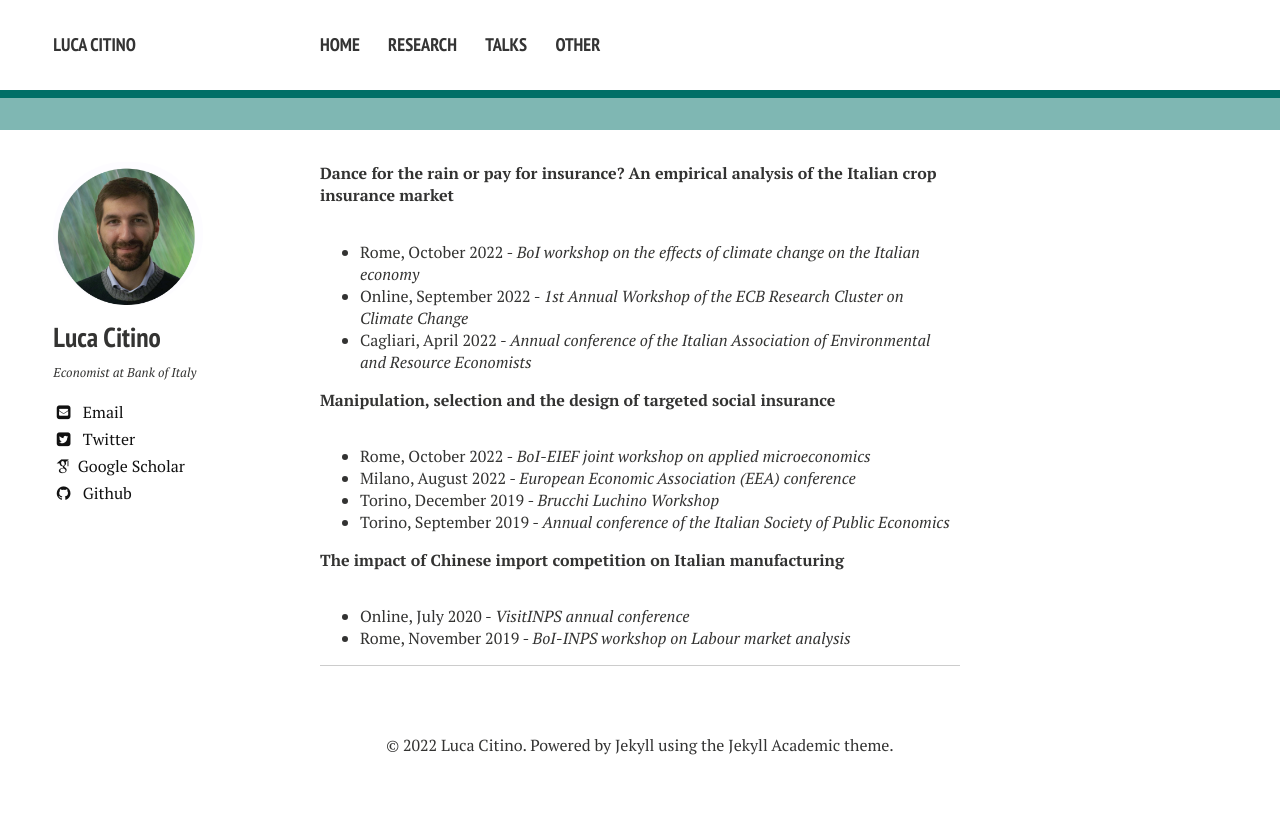
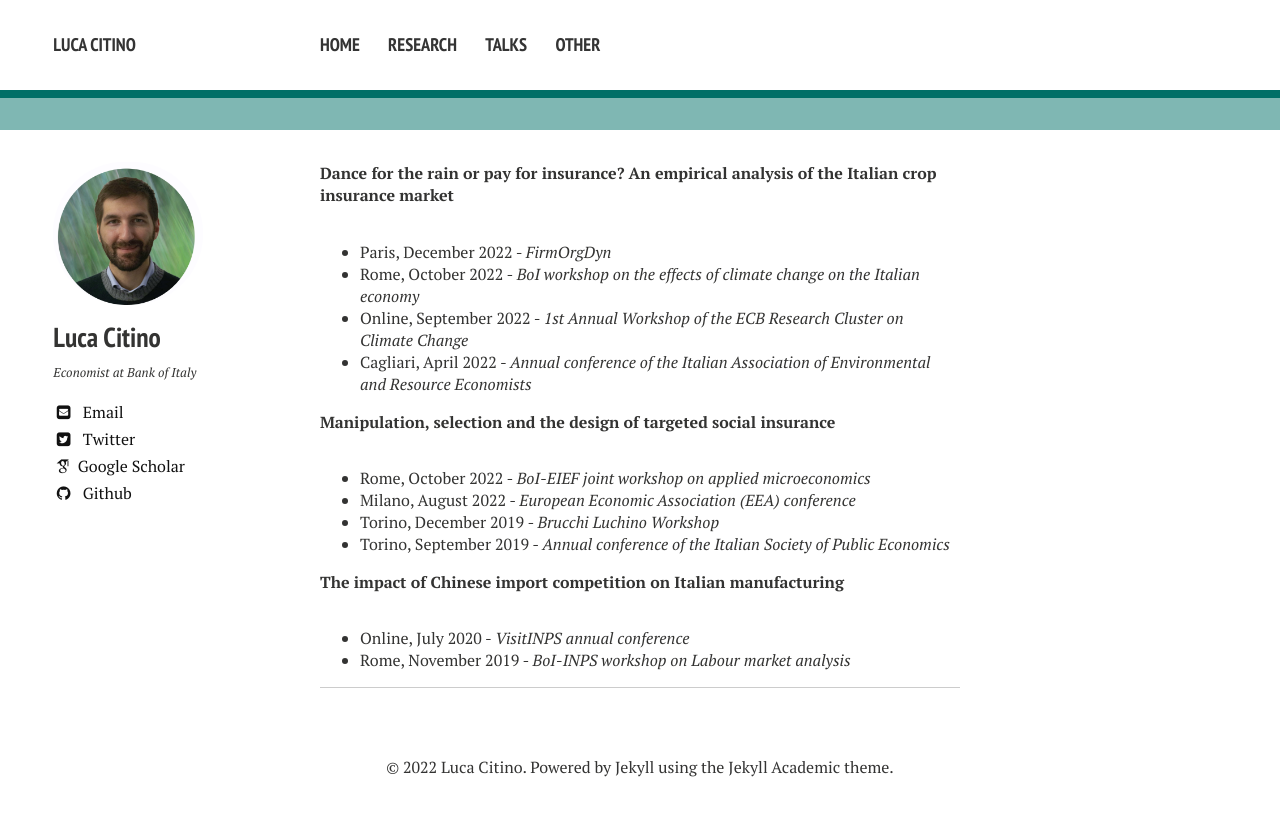
Before and after one commit to luca-citino/luca-citino.github.io, a Jekyll site: the page built from talks.md, in a window 1280 px wide. Shown: the top 816 px of the page. Built offline with Jekyll 4.4.1, drawn with Linux system fonts in a browser that asks for light colours; nearby versions of some CDN libraries; some web fonts are replaced.

Commit message:
Update talks.md

```diff
--- a/talks.md
+++ b/talks.md
@@ -4,6 +4,7 @@ layout: page
 
 **Dance for the rain or pay for insurance? An empirical analysis of the Italian crop insurance market**
 
+- Paris, December 2022 - *FirmOrgDyn*
 - Rome, October 2022 - *BoI workshop on the effects of climate change on the Italian economy*
 - Online, September 2022 - *1st Annual Workshop of the ECB Research Cluster on Climate Change*
 - Cagliari, April 2022 - *Annual conference of the Italian Association of Environmental and Resource Economists*
```
